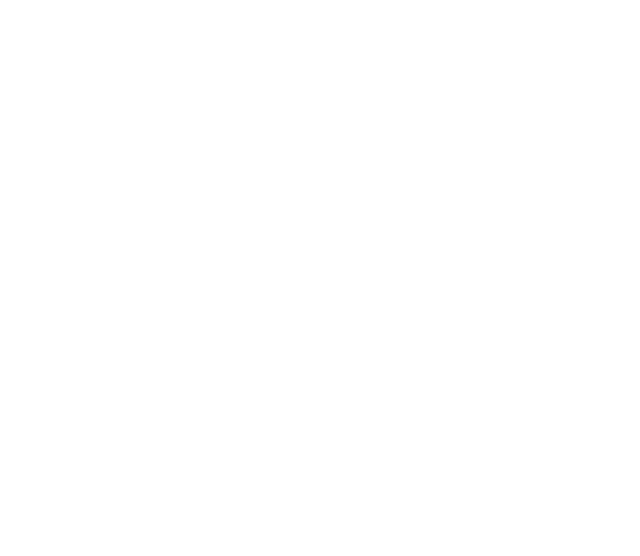
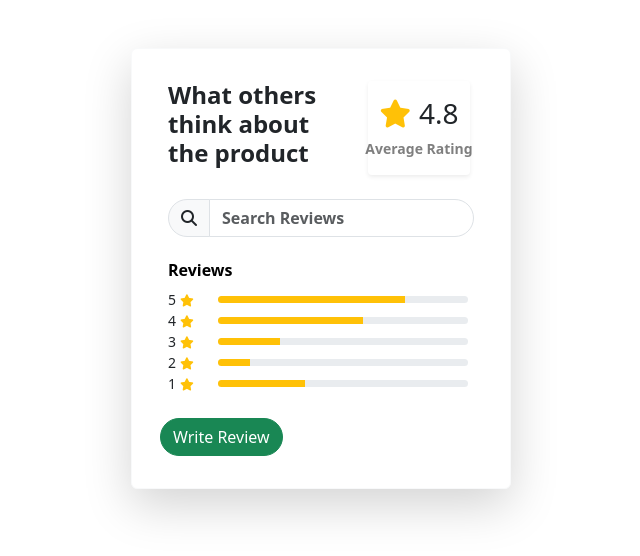
Before and after one commit to ishusgit/Bootstrap-V-5.3.2-learning-with-project, a plain HTML site: page Mini-project starter/Review.html in a window 1280 px wide. Shown: the whole page, without its empty margins (319-959 px from the left). Drawn offline with Linux system fonts and the light colour scheme.

Commit message:
review file uploading..

```diff
--- a/Mini-project starter/Review.html
+++ b/Mini-project starter/Review.html
@@ -5,9 +5,68 @@
     <meta name="viewport" content="width=device-width, initial-scale=1.0">
     <title>Reviewing-cards</title>
     <link rel="stylesheet" href="bootstrap.min.css">
+    <script src="https://kit.fontawesome.com/f5d6705a2e.js" crossorigin="anonymous"></script>
 </head>
 <body>
-
+    <div class="container  my-5">
+        <div class="row d-md-flex justify-content-center">
+            <div class="col-10 col-sm-8 col-md-7 col-lg-5 col-xl-4 card shadow-lg border-light">
+               <div class="card-body my-3">
+                <div class="d-flex justify-content-between px-2">
+                <div class="col-7 offest-1">
+                    <h4 class="text-dark fw-bold">What others think about the product</h4>
+                </div>
+                <div class="col-4 d-flex flex-column justify-content-center align-items-center mx-1 border-light shadow-sm rounded-1">
+                  <h3 class="text-dark"><i class="fas fa-star me-2 text-warning"></i>4.8</h3>
+                  <small class="text-black-50 text-center text-capitalize fw-semibold text-nowrap text-center">average rating</small>
+                </div>
+               </div>
+               <div class="mt-4 mx-2">
+                <div class="input-group">
+                    <span class="input-group-text rounded-start-pill"><i class="fas fa-search"></i></span>
+                    <input type="text" class="form-control fw-semibold text-capitalize  rounded-end-pill" placeholder="search reviews">
+                </div>
+               </div>
+               <div class="mt-4 mx-2">
+                <h6 class="text-black text-capitalize fw-semibold">reviews</h6>
+                <div class="d-block mt-3 mt-md-0 d-md-flex gap-md-4 align-items-md-center flex-nowrap">
+                    <span class="text-dark fw-medium small">5<i class="fas fa-star small ms-1 text-warning"></i></span>
+                    <div class="progress" style="height:7px;width:250px;" role="progressbar" aria-label="progressExample" aria-valuemin="0" aria-valuenow="75" aria-valuemax="100">
+                        <div class="progress-bar w-75 bg-warning"></div>
+                    </div>
+                </div>
+                <div class="d-block mt-3 mt-md-0 d-md-flex gap-md-4 align-items-md-center flex-nowrap">
+                    <span class="text-dark fw-medium small">4<i class="fas fa-star small ms-1 text-warning"></i></span>
+                    <div class="progress" style="height:7px;width:250px;" role="progress-bar" aria-minvalue="0" aria-valuenow="75" aria-maxvalue="100">
+                        <div class="progress-bar bg-warning" style="width:58%;"></div>
+                    </div>
+                </div>
+                <div class="d-block mt-3 mt-md-0 d-md-flex gap-md-4 align-items-md-center flex-nowrap">
+                    <span class="text-dark fw-medium small">3<i class="fas fa-star small ms-1 text-warning"></i></span>
+                    <div class="progress" style="height:7px;width:250px;" role="progress-bar" aria-minvalue="0" aria-valuenow="75" aria-maxvalue="100">
+                        <div class="progress-bar w-25 bg-warning"></div>
+                    </div>
+                </div>
+                <div class="d-block mt-3 mt-md-0 d-md-flex gap-md-4 align-items-md-center flex-nowrap">
+                    <span class="text-dark fw-medium small">2<i class="fas fa-star small ms-1 text-warning"></i></span>
+                    <div class="progress" style="height:7px;width:250px;" role="progress-bar" aria-minvalue="0" aria-valuenow="75" aria-maxvalue="100">
+                        <div class="progress-bar bg-warning" style="width:13%;"></div>
+                    </div>
+                </div>
+                <div class="d-block mt-3 mt-md-0 d-md-flex gap-md-4 align-items-md-center flex-nowrap">
+                    <span class="text-dark fw-medium small">1<i class="fas fa-star small ms-1 text-warning"></i></span>
+                    <div class="progress" style="height:7px;width:250px;" role="progress-bar" aria-minvalue="0" aria-valuenow="75" aria-maxvalue="100">
+                        <div class="progress-bar bg-warning" style="width:35%;"></div>
+                    </div>
+                </div>
+               </div>
+                <div class="mt-md-4 mt-5 d-grid d-md-flex">
+                    <button class="btn btn-success text-capitalize rounded-pill small fw-normal">write review</button>
+                </div>
+               </div>
+            </div>
+        </div>
+    </div>
 
 
 
```
